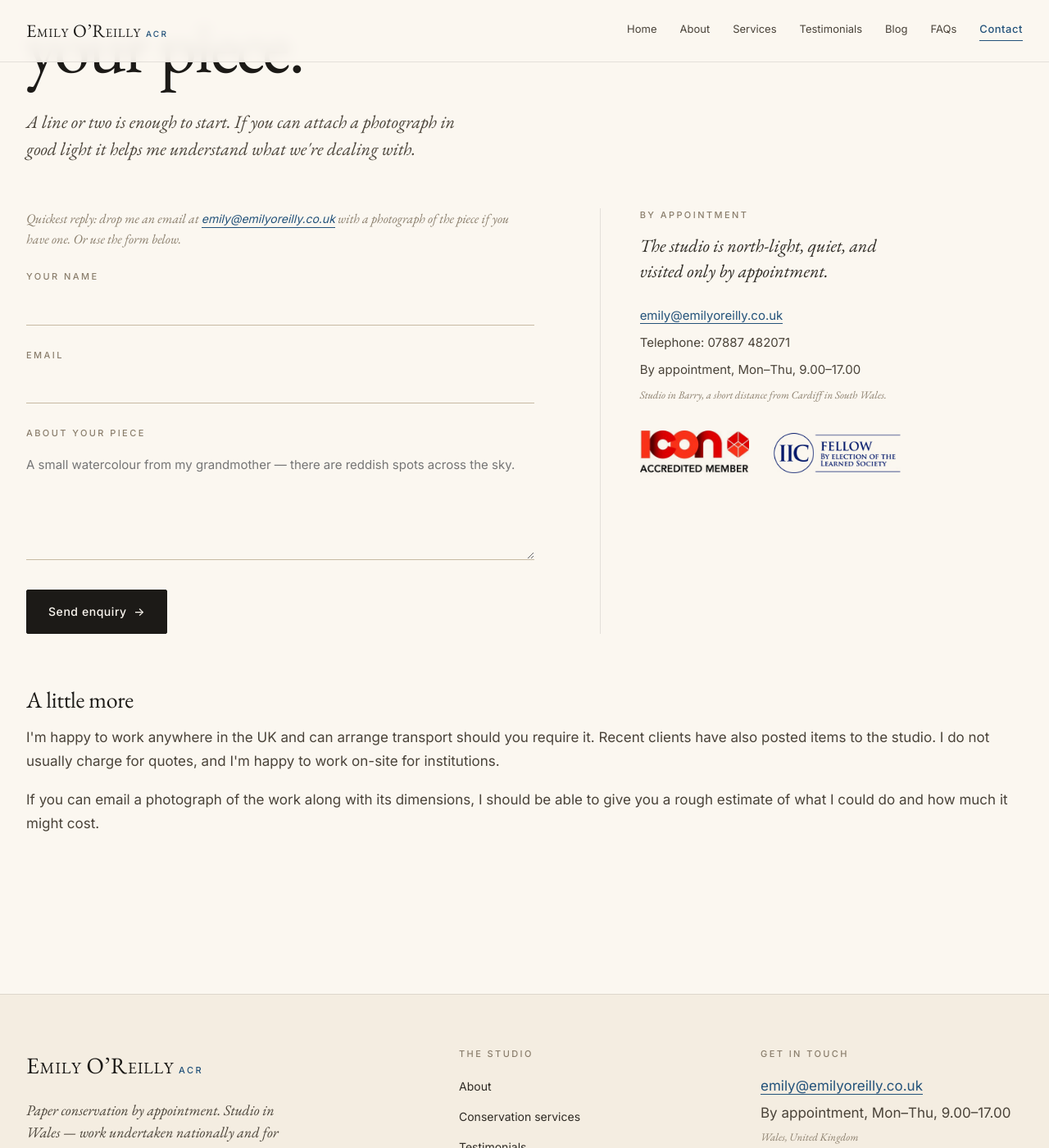
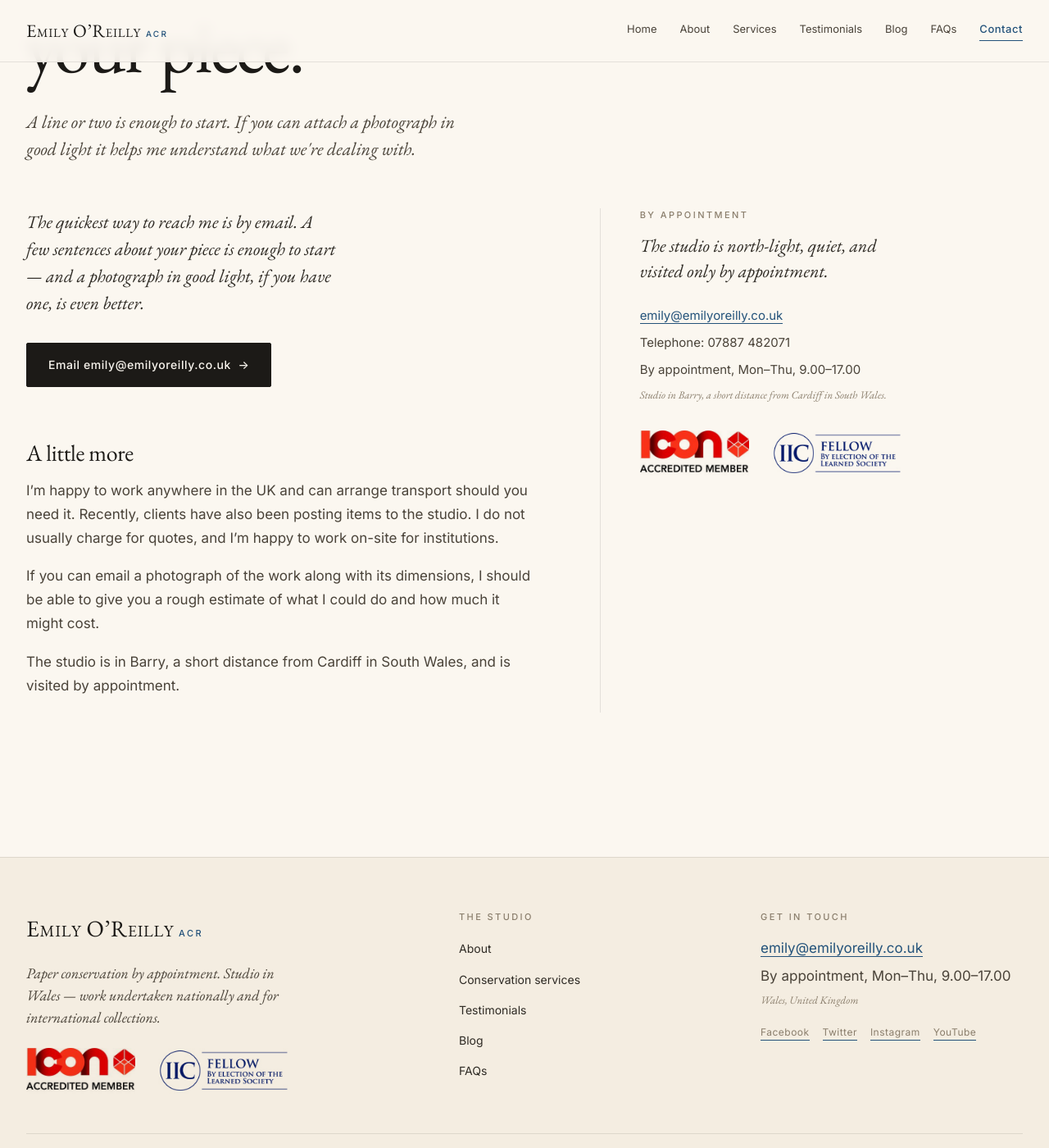
Before and after one commit to jamie-lord/emilyoreilly, a Jekyll site: the page built from contact-conservator-conservation.html, in a window 1280 px wide and 1400 px high, scrolled down 316 px. Shown: the whole window at 82% size. Built offline with Jekyll 4.4.1, drawn with Linux system fonts in a browser that asks for light colours.

Commit message:
Replace contact form with a mailto-only flow
GitHub Pages can't deliver form submissions on its own — every
solution we'd add (Formspree, Basin, Netlify Forms via proxy, etc.)
brings a third-party dependency, an account to maintain, and another
spam surface to deal with.

The studio is small and runs by appointment, so a clear mailto button
is the simpler, sturdier choice. The page now leads with one prominent
email button (which pre-fills the subject), keeps the phone number
beside it, and drops the form fields, the spam honeypot, and the
formspree action entirely.

Co-Authored-By: Claude Opus 4.7 (1M context) <noreply@anthropic.com>

```diff
--- a/_layouts/contact.html
+++ b/_layouts/contact.html
@@ -9,28 +9,24 @@ layout: default
   <p class="page-lede">{{ page.lede }}</p>
 
   <div class="contact-grid">
-    <form class="contact-form" action="https://formspree.io/f/{{ site.formspree_id | default: 'xpzvaayb' }}" method="POST">
-      <p class="muted" style="margin: 0 0 24px; font-family: var(--font-serif); font-style: italic; font-size: 16px;">
-        Quickest reply: drop me an email at <a class="text-link" href="mailto:{{ site.studio.email }}">{{ site.studio.email }}</a> with a photograph of the piece if you have one. Or use the form below.
+    <div>
+      <p class="contact-lead">
+        The quickest way to reach me is by email. A few sentences about your piece is enough to start &mdash; and a photograph in good light, if you have one, is even better.
       </p>
-      <label class="field">
-        <span class="field__label">Your name</span>
-        <input type="text" name="name" required autocomplete="name">
-      </label>
-      <label class="field">
-        <span class="field__label">Email</span>
-        <input type="email" name="email" required autocomplete="email">
-      </label>
-      <label class="field">
-        <span class="field__label">About your piece</span>
-        <textarea name="message" rows="6" required placeholder="A small watercolour from my grandmother — there are reddish spots across the sky."></textarea>
-      </label>
-      <input type="hidden" name="_subject" value="Enquiry from emilyoreilly.co.uk">
-      <input type="text" name="_gotcha" style="display:none" tabindex="-1" autocomplete="off">
-      <div style="margin-top: 8px;">
-        <button class="btn" type="submit">Send enquiry &nbsp;&rarr;</button>
+
+      <p style="margin-top: 32px;">
+        <a class="btn" href="mailto:{{ site.studio.email }}?subject=Paper%20conservation%20enquiry">
+          Email {{ site.studio.email }} &nbsp;&rarr;
+        </a>
+      </p>
+
+      <div class="prose" style="margin-top: 64px;">
+        <h3>A little more</h3>
+        <p>I&rsquo;m happy to work anywhere in the UK and can arrange transport should you need it. Recently, clients have also been posting items to the studio. I do not usually charge for quotes, and I&rsquo;m happy to work on-site for institutions.</p>
+        <p>If you can email a photograph of the work along with its dimensions, I should be able to give you a rough estimate of what I could do and how much it might cost.</p>
+        <p>The studio is in Barry, a short distance from Cardiff in South Wales, and is visited by appointment.</p>
       </div>
-    </form>
+    </div>
 
     <aside>
       <div class="eyebrow" style="margin-bottom: 14px;">By appointment</div>
@@ -50,10 +46,4 @@ layout: default
       </div>
     </aside>
   </div>
-
-  <div class="prose" style="margin-top: 64px; max-width: none;">
-    <h3 style="font-family: var(--font-display); font-size: 28px; font-weight: 400; margin-bottom: 14px;">A little more</h3>
-    <p>I'm happy to work anywhere in the UK and can arrange transport should you require it. Recent clients have also posted items to the studio. I do not usually charge for quotes, and I'm happy to work on-site for institutions.</p>
-    <p>If you can email a photograph of the work along with its dimensions, I should be able to give you a rough estimate of what I could do and how much it might cost.</p>
-  </div>
 </section>
--- a/assets/css/site.css
+++ b/assets/css/site.css
@@ -771,6 +771,15 @@ figure { margin: 0; }
   border-left: 1px solid var(--rule);
   padding-left: 48px;
 }
+.contact-lead {
+  font-family: var(--font-serif);
+  font-style: italic;
+  font-size: 22px;
+  line-height: 1.5;
+  color: var(--ink-1);
+  margin: 0;
+  max-width: 36ch;
+}
 .contact-aside__lede {
   font-family: var(--font-serif);
   font-style: italic;
```
